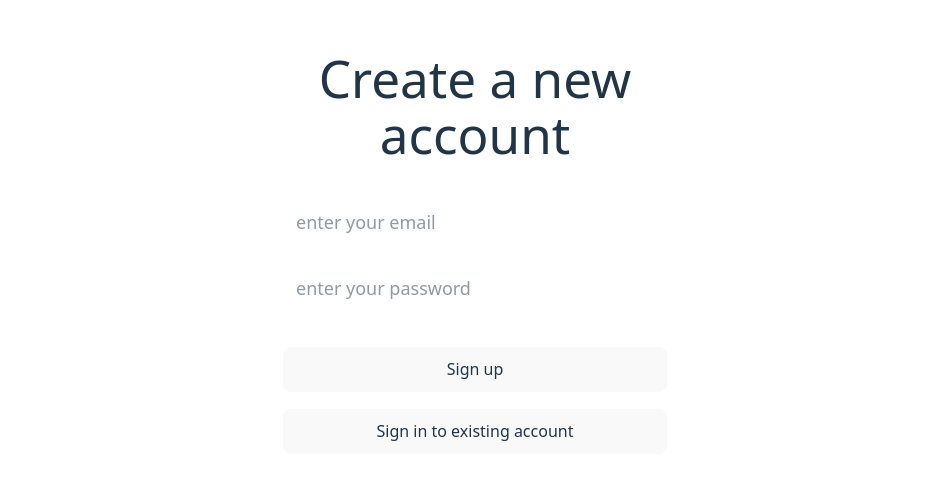
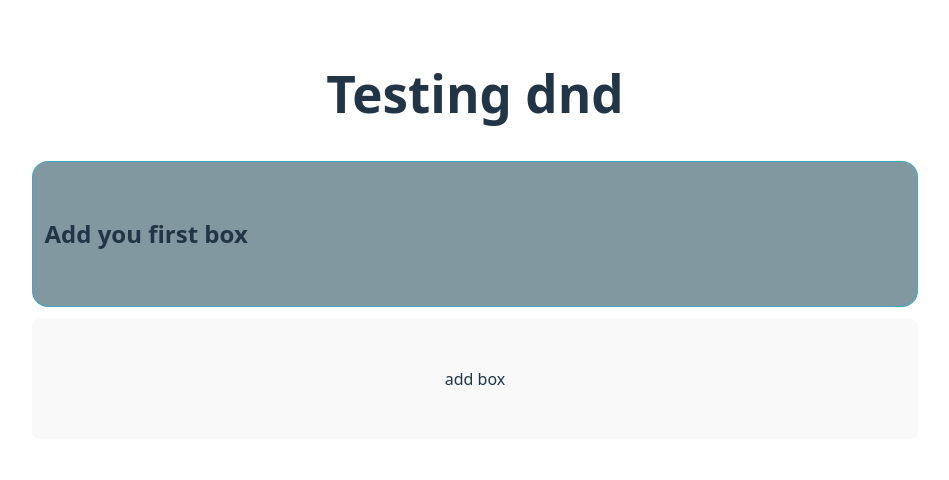
Before and after one commit to vaujan/ts-tailwindreact-testground, a React (Vite) app: page / in a window 1280 px wide. Shown: the part 148-628 px from the top of the page, without its empty margins (165-1114 px from the left). Built offline with nearby package versions, Linux system fonts and the light colour scheme; no server answers.

Commit message:
add simple dnd component

```diff
--- a/package.json
+++ b/package.json
@@ -10,6 +10,9 @@
     "preview": "vite preview"
   },
   "dependencies": {
+    "@dnd-kit/core": "^6.3.1",
+    "@dnd-kit/sortable": "^10.0.0",
+    "@dnd-kit/utilities": "^3.2.2",
     "@supabase/supabase-js": "^2.50.0",
     "@tailwindcss/vite": "^4.1.10",
     "dotenv": "^16.5.0",
--- a/src/App.tsx
+++ b/src/App.tsx
@@ -1,42 +1,10 @@
 import "./App.css";
-// import Testing2 from "./components/timer/testing-2";
-import Todo from "./components/todo/todo";
-import React from "react";
-import Auth from "./components/auth/auth";
-import { supabase } from "./lib/supabase";
+import TestingDnd from "./components/testing-dnd";
 
 function App() {
-	const [session, setSession] = React.useState<any>(null);
-
-	const fetchSession = async () => {
-		const currentSession = await supabase.auth.getSession();
-		console.log("Current session:", currentSession.data);
-		setSession(currentSession.data.session);
-	};
-
-	React.useEffect(() => {
-		fetchSession();
-
-		const { data: authListener } = supabase.auth.onAuthStateChange(
-			(_event, session) => {
-				setSession(session);
-			}
-		);
-
-		return () => {
-			authListener.subscription.unsubscribe();
-		};
-	}, []);
-
-	const logOut = async () => {
-		await supabase.auth.signOut();
-	};
-
 	return (
 		<div className="flex flex-col gap-6">
-			{/* <Testing2 /> */}
-			{session && <button onClick={logOut}>log out</button>}
-			{session ? <Todo session={session} /> : <Auth />}
+			<TestingDnd />
 		</div>
 	);
 }
--- /dev/null
+++ b/src/components/draggable.tsx
@@ -0,0 +1,47 @@
+import { type BoxProps } from "./types";
+import { useSortable } from "@dnd-kit/sortable";
+import { CSS } from "@dnd-kit/utilities";
+
+export default function Draggable(boxes: BoxProps) {
+	const { box } = boxes;
+
+	const {
+		setNodeRef,
+		attributes,
+		listeners,
+		transform,
+		transition,
+		isDragging,
+	} = useSortable({
+		id: box.id,
+		data: {
+			type: "Box",
+			item: box,
+		},
+	});
+
+	const style = {
+		transform: CSS.Transform.toString(transform),
+		transition,
+	};
+
+	if (isDragging)
+		return (
+			<div className="w-50 h-50 bg-cyan-950 opacity-10 border-cyan-500 border-2 border-dashed p-3 gap-3 flex flex-col justify-center items-center  rounded-xl">
+				Drop it like its hot!
+			</div>
+		);
+
+	return (
+		<div
+			ref={setNodeRef}
+			style={style}
+			{...attributes}
+			{...listeners}
+			className="cursor-grab active:cursor-grabbing w-50 h-50 bg-cyan-900 p-3 gap-3 flex flex-col justify-center items-center  rounded-xl"
+		>
+			<span className="font-semibold text-3xl">{box.number}</span>
+			<p>{box.id}</p>
+		</div>
+	);
+}
--- /dev/null
+++ b/src/components/testing-dnd.tsx
@@ -0,0 +1,94 @@
+import React from "react";
+import {
+	DndContext,
+	PointerSensor,
+	useSensors,
+	useSensor,
+	type DragEndEvent,
+	type DragStartEvent,
+	DragOverlay,
+} from "@dnd-kit/core";
+import type { Box } from "./types";
+import Draggable from "./draggable";
+import { arrayMove, SortableContext } from "@dnd-kit/sortable";
+
+export default function TestingDnd() {
+	const [boxes, setBoxes] = React.useState<Box[]>([]);
+	const [activeBox, setActiveBox] = React.useState<Box | null>(null);
+
+	const sensors = useSensors(
+		useSensor(PointerSensor, {
+			activationConstraint: {
+				distance: 3, //Dragging start after 3px
+			},
+		})
+	);
+
+	const handleAddBox = () => {
+		const newBox = {
+			number: boxes.length + 1,
+			id: crypto.randomUUID(),
+		};
+
+		return setBoxes([...boxes, newBox]);
+	};
+
+	const handleDragStart = (event: DragStartEvent) => {
+		const { active } = event;
+		const draggingItem = boxes.find((box) => box.id === active.id);
+
+		setActiveBox(draggingItem || null);
+
+		console.log("start dragging ...");
+	};
+
+	const handleDragEnd = (event: DragEndEvent) => {
+		const { over, active } = event;
+
+		setActiveBox(null);
+
+		if (!over) return;
+		if (active.id === over.id) return;
+
+		setBoxes((boxes) => {
+			const activeIndex = boxes.findIndex((box) => box.id === active.id);
+			const overIndex = boxes.findIndex((box) => box.id === over.id);
+
+			return arrayMove(boxes, activeIndex, overIndex);
+		});
+
+		console.log("end dragging...");
+	};
+
+	const itemsIds = React.useMemo(() => boxes.map((box) => box.id), [boxes]);
+
+	return (
+		<div>
+			<h1 className="text-2xl font-semibold mb-10">Testing dnd</h1>
+			<DndContext
+				sensors={sensors}
+				onDragStart={handleDragStart}
+				onDragEnd={handleDragEnd}
+			>
+				<div className="grid grid-cols-4 gap-4 justify-center items-center bg-cyan-950/50 border border-cyan-500/50 w-full max-w-4xl p-3 rounded-2xl">
+					<SortableContext items={itemsIds}>
+						{boxes.length === 0 && (
+							<div className="flex justify-center items-center font-semibold text-2xl w-full h-30 text-center">
+								<span className="text-center w-full">Add you first box</span>
+							</div>
+						)}
+
+						{boxes.map((box) => (
+							<Draggable box={box} key={box.id} />
+						))}
+					</SortableContext>
+				</div>
+
+				<DragOverlay>{activeBox && <Draggable box={activeBox} />}</DragOverlay>
+			</DndContext>
+			<button className="mt-3 w-full h-30 text-xl" onClick={handleAddBox}>
+				add box
+			</button>
+		</div>
+	);
+}
--- /dev/null
+++ b/src/components/types.ts
@@ -0,0 +1,8 @@
+export interface Box {
+	number: number;
+	id: string;
+}
+
+export interface BoxProps {
+	box: Box;
+}
```
Also changed, not shown: 1 other file (tests, documents, lock files or other folders).
